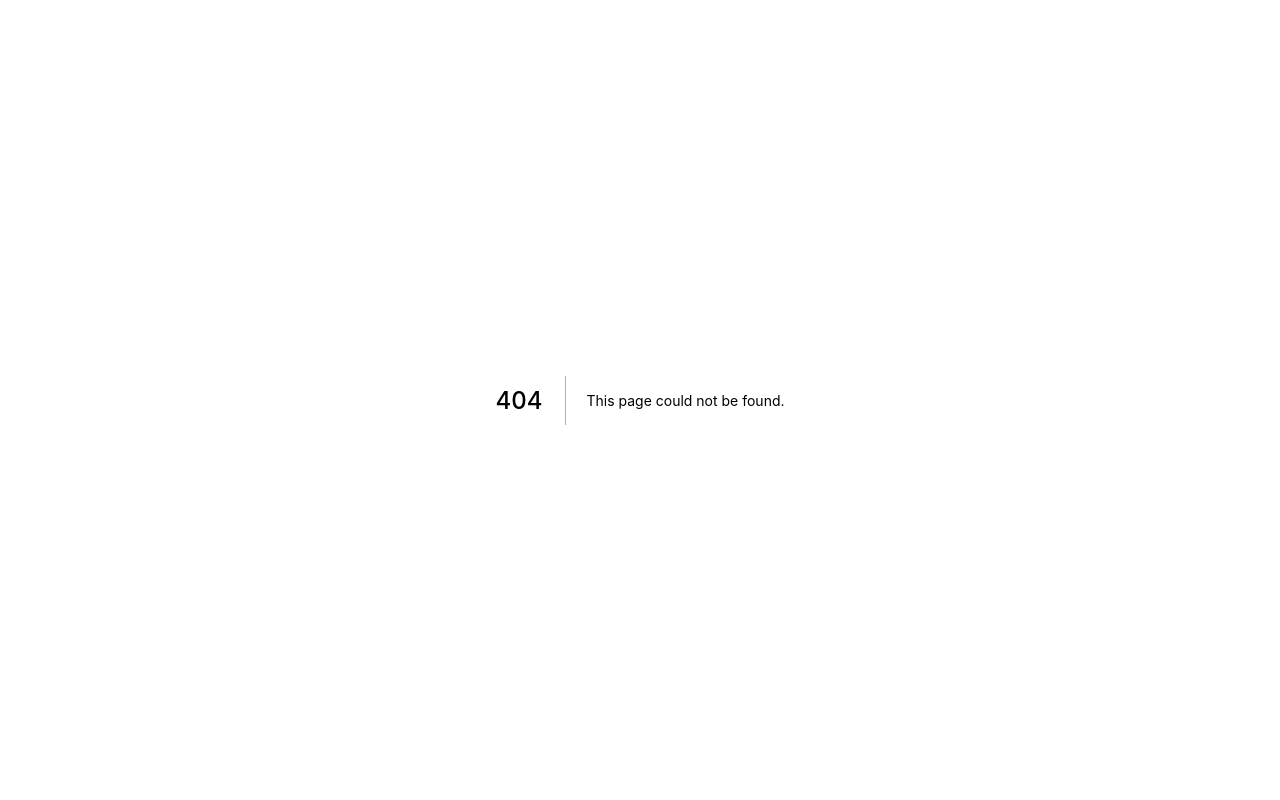
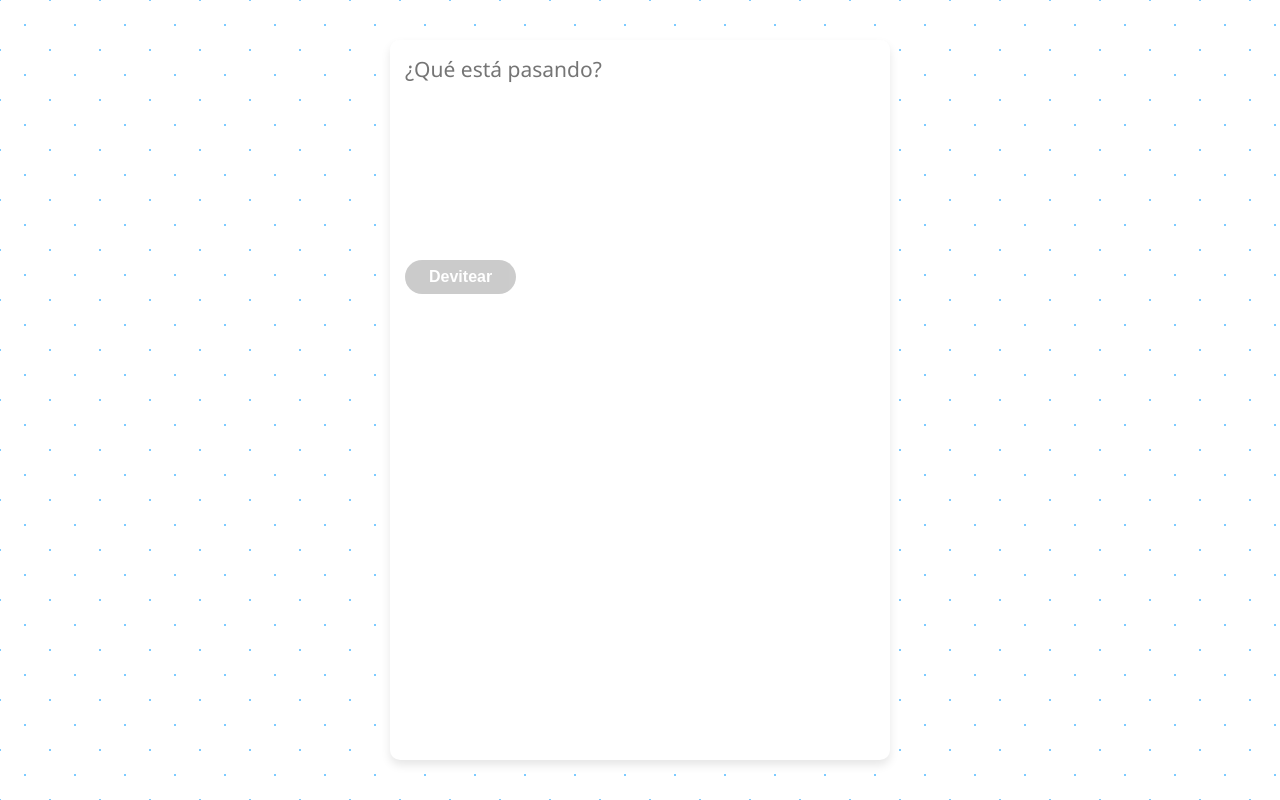
Before and after one commit to DiegoWeinmann/nextjs-devter, a Next.js app: page /compose/tweet in a window 1280 px wide. Before the commit this address had no page. Built offline with nearby package versions, Linux system fonts and the light colour scheme; no server answers.

Commit message:
feat: useUser hook

```diff
--- a/components/AppLayout/styles.ts
+++ b/components/AppLayout/styles.ts
@@ -19,6 +19,11 @@ export const globalStyles = css.global`
 
   * {
     box-sizing: border-box;
+  }
+
+  textarea,
+  input {
+    font-family: ${fonts.base};
   }
 `
 
--- a/components/Button/Button.tsx
+++ b/components/Button/Button.tsx
@@ -1,16 +1,20 @@
 import { colors } from 'styles/theme'
 
 interface ButtonProps {
-  onClick: () => void
+  onClick?: () => void
+  disabled: boolean
 }
 
 export function Button({
   children,
-  onClick
+  onClick,
+  disabled = false
 }: React.PropsWithChildren<ButtonProps>) {
   return (
     <>
-      <button onClick={onClick}>{children}</button>
+      <button onClick={onClick} disabled={disabled}>
+        {children}
+      </button>
       <style jsx>{`
         button {
           display: flex;
@@ -24,6 +28,12 @@ export function Button({
           font-weight: 800;
           padding: 8px 24px;
           transition: opacity 0.3s ease;
+          user-select: none;
+        }
+
+        button[disabled] {
+          pointer-events: none;
+          opacity: 0.2;
         }
 
         button:hover {
--- /dev/null
+++ b/hooks/useUser.ts
@@ -0,0 +1,22 @@
+import { useState, useEffect } from 'react'
+import { onAuthStateChanged } from 'firebase/client'
+
+export const USER_STATES: UserStates = {
+  NOT_LOGGED: null,
+  NOT_KNOWN: undefined
+}
+
+export default function useUser(): User | null {
+  const [user, setUser] = useState<User | null | undefined>(
+    USER_STATES.NOT_LOGGED
+  )
+
+  useEffect(() => {
+    const unsubscribe = onAuthStateChanged(setUser)
+    return () => {
+      unsubscribe()
+    }
+  }, [])
+
+  return user
+}
--- /dev/null
+++ b/pages/compose/tweet.tsx
@@ -0,0 +1,51 @@
+import { AppLayout } from 'components/AppLayout'
+import { Button } from 'components/Button'
+import useUser from 'hooks/useUser'
+import { useState } from 'react'
+
+export default function ComposeTweet() {
+  const user = useUser()
+  const [message, setMessage] = useState<string>('')
+
+  const handleChange = (e: React.ChangeEvent<HTMLTextAreaElement>) => {
+    setMessage(e.target.value)
+  }
+
+  const handleSubmit = (e: React.ChangeEvent<HTMLFormElement>) => {
+    e.preventDefault()
+  }
+
+  return (
+    <>
+      <AppLayout>
+        <form onSubmit={handleSubmit}>
+          <span>{user?.email}</span>
+          <textarea
+            placeholder='¿Qué está pasando?'
+            onChange={handleChange}
+            value={message}
+          ></textarea>
+          <div>
+            <Button disabled={message.length === 0}>Devitear</Button>
+          </div>
+        </form>
+      </AppLayout>
+      <style jsx>{`
+        div {
+          padding: 15px;
+        }
+
+        textarea {
+          box-sizing: border-box;
+          border: 0;
+          font-size: 21px;
+          min-height: 200px;
+          padding: 15px;
+          outline: 0;
+          resize: none;
+          width: 100%;
+        }
+      `}</style>
+    </>
+  )
+}
--- a/pages/home.tsx
+++ b/pages/home.tsx
@@ -1,18 +1,21 @@
 import { useState, useEffect } from 'react'
 import { AppLayout } from 'components/AppLayout'
 import { Devit } from 'components/Devit'
+import useUser from 'hooks/useUser'
 
 export default function Home() {
   const [timeline, setTimeline] = useState<Timeline>([])
+  const user = useUser()
 
   useEffect(() => {
+    user &&
       fetch('/api/statuses/home_timeline')
         .then(res => res.json())
         .then(setTimeline)
         .catch(err => {
           alert(err.message)
         })
-  }, [])
+  }, [user])
 
   return (
     <>
```
Also changed, not shown: pages/index.tsx (+4 -18 lines). Lines whose indentation alone changed are shown as unchanged.
